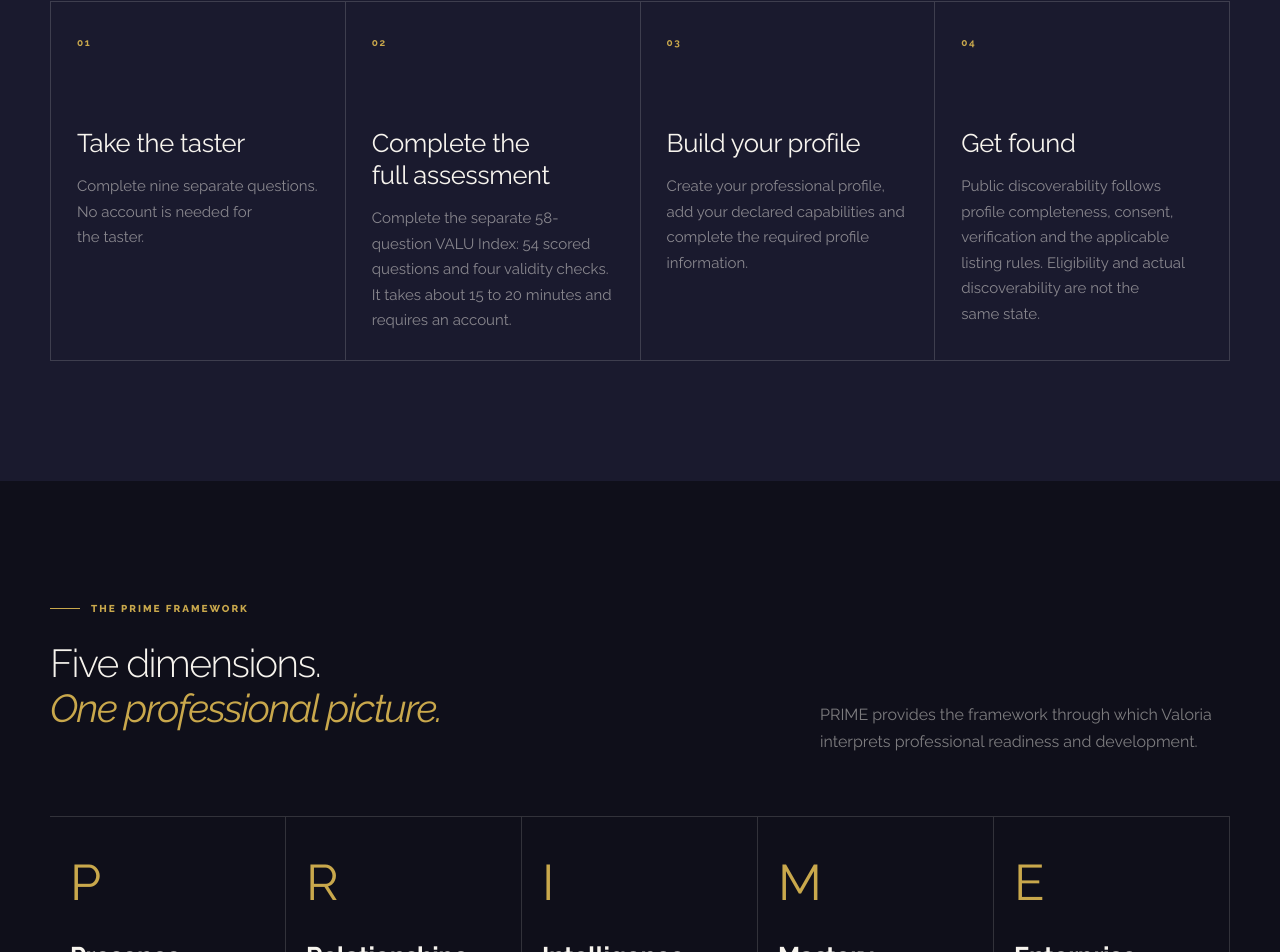
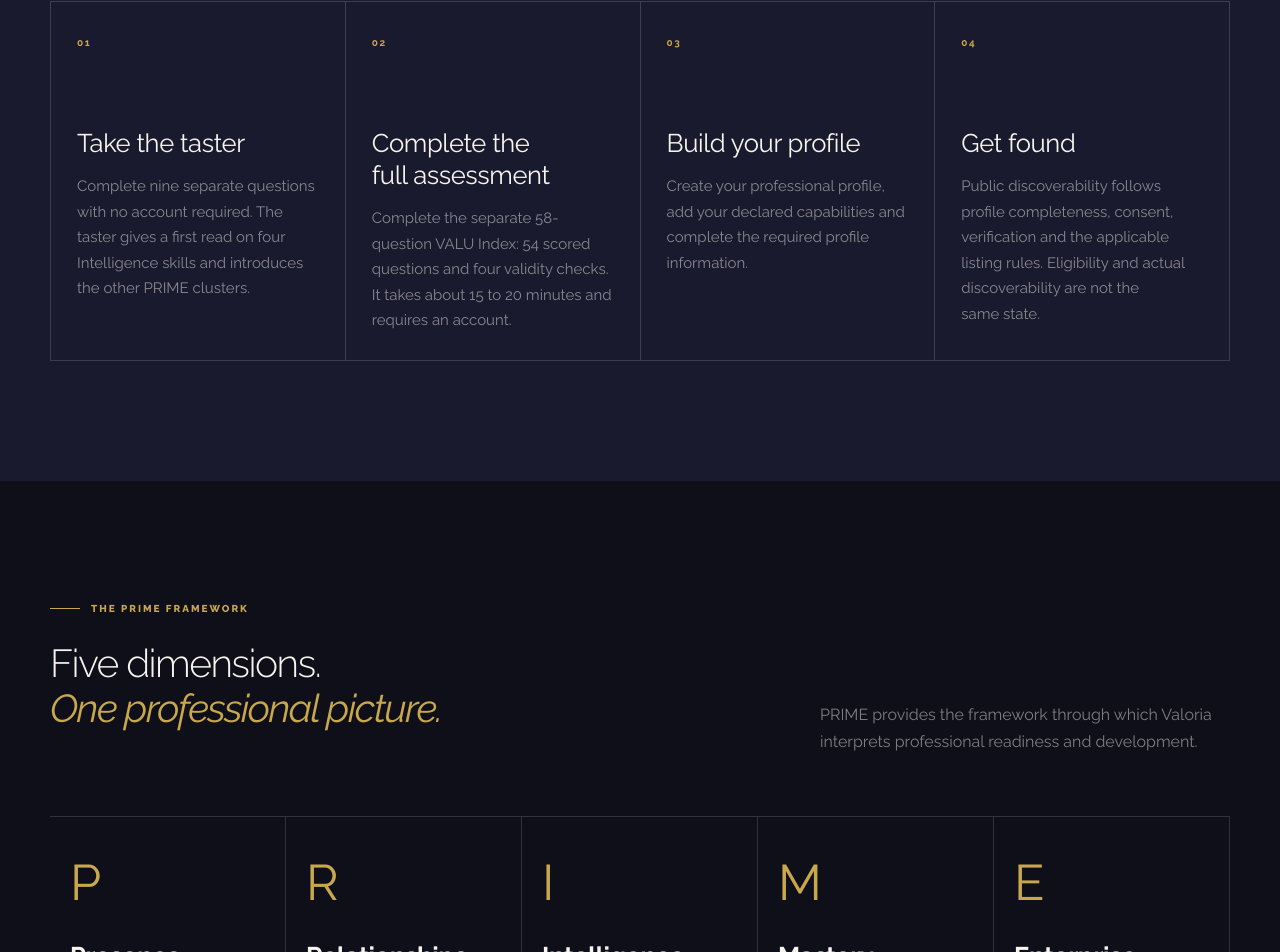
Before and after one commit to riverwayse-sudo/valoria-site, a Next.js app: page /valu in a window 1280 px wide. Shown: the part 1484-2436 px from the top of the page. Built offline with nearby package versions, Linux system fonts and the light colour scheme; no server answers.

Commit message:
Add approved taster explanation to VALU Index journey

```diff
--- a/src/app/valu/page.jsx
+++ b/src/app/valu/page.jsx
@@ -45,7 +45,7 @@ export default function ValuPage() {
           <div className="valu-kicker"><span /> THE JOURNEY</div>
           <h2>Four steps from<br /><em>assessment to opportunity.</em></h2>
           <div className="valu-steps">
-            <article><b>01</b><h3>Take the taster</h3><p>Complete nine separate questions. No account is needed for the taster.</p></article>
+            <article><b>01</b><h3>Take the taster</h3><p>Complete nine separate questions with no account required. The taster gives a first read on four Intelligence skills and introduces the other PRIME clusters.</p></article>
             <article><b>02</b><h3>Complete the full assessment</h3><p>Complete the separate 58-question VALU Index: 54 scored questions and four validity checks. It takes about 15 to 20 minutes and requires an account.</p></article>
             <article><b>03</b><h3>Build your profile</h3><p>Create your professional profile, add your declared capabilities and complete the required profile information.</p></article>
             <article><b>04</b><h3>Get found</h3><p>Public discoverability follows profile completeness, consent, verification and the applicable listing rules. Eligibility and actual discoverability are not the same state.</p></article>
```
